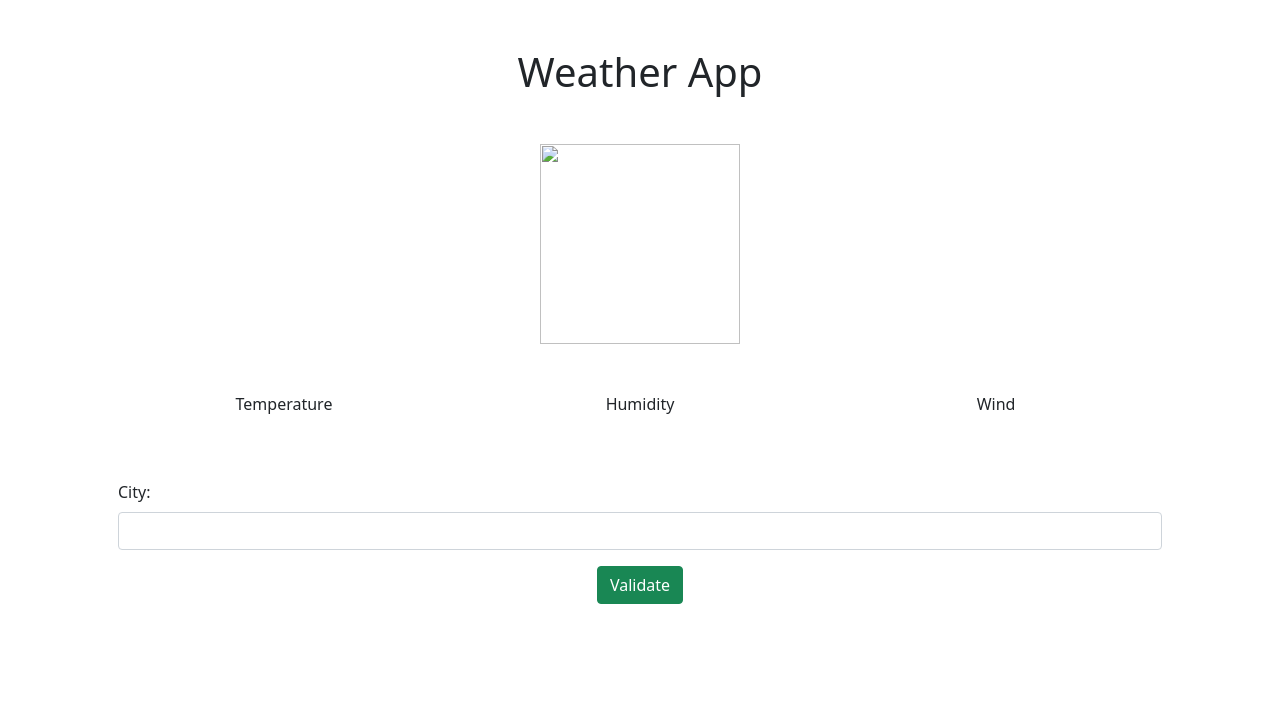
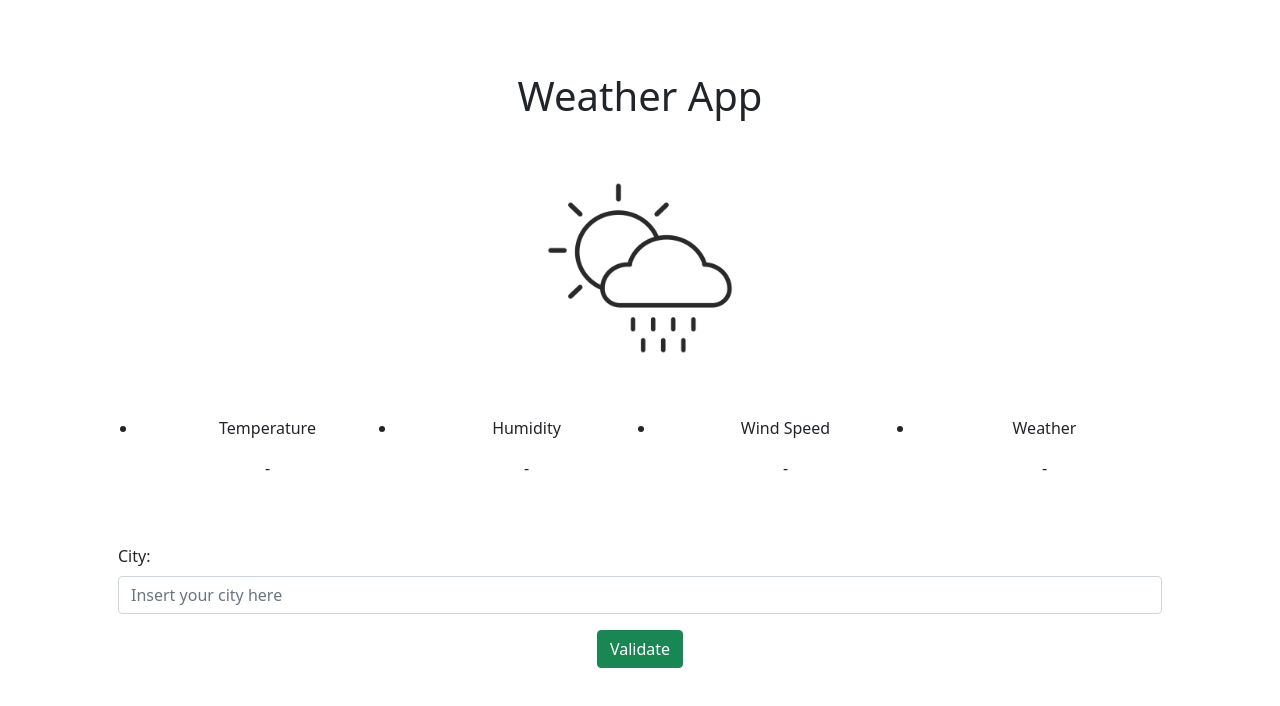
Before and after one commit to AymenBida/weather-app, a website built with webpack: page dist/index.html in a window 1280 px wide. Built offline with nearby package versions, Linux system fonts and the light colour scheme.

Commit message:
Add a default image and a Temperature unit switch

```diff
--- a/dist/index.html
+++ b/dist/index.html
@@ -8,31 +8,45 @@
   <title>Title</title>
   <link href="https://cdn.jsdelivr.net/npm/bootstrap@5.0.0-beta2/dist/css/bootstrap.min.css" rel="stylesheet"
     integrity="sha384-BmbxuPwQa2lc/FVzBcNJ7UAyJxM6wuqIj61tLrc4wSX0szH/Ev+nYRRuWlolflfl" crossorigin="anonymous">
-  <link rel="stylesheet" href="../src/css/styles.css">
 </head>
 
 <body>
-  <div class="container d-flex justify-content-center align-items-center p-5">
-    <div class="w-100 mx-auto">
+  <div class="container d-flex justify-content-center align-items-center px-5 py-4">
+    <div id="weather" class="w-100 mx-auto py-5 pb-0">
+      <div id="tempSwitch" class="d-flex justify-content-center align-items-center d-none">
+        <span class="mx-2">°F</span>
+        <label class="switch">
+          <input id="unitBox" type="checkbox" checked>
+          <span class="slider round"></span>
+        </label>
+        <span class="mx-2">°C</span>
+      </div>
+      <span id="cityShow"></span>
       <h1 class="text-center">Weather App</h1>
-      <img height=200 width=200 src="" alt="" class="d-block mx-auto my-5">
-      <ul class="row">
-        <li class="col-4 text-center">
+      <img id="image" height=200 width=200 src="../src/images/weather_image.png" alt="" class="d-block mx-auto my-5">
+      <ul class="row gy-3">
+        <li class="col-6 col-lg-3 text-center">
           <p>Temperature</p>
-          <p id="temp"></p>
+          <p id="temp">-</p>
         </li>
-        <li class="col-4 text-center">
+        <li class="col-6 col-lg-3 text-center">
           <p>Humidity</p>
-          <p id="humidity"></p>
+          <p id="humidity">-</p>
         </li>
-        <li class="col-4 text-center">
-          <p>Wind</p>
-          <p id="wind"></p>
+        <li class="col-6 col-lg-3 text-center">
+          <p>Wind Speed</p>
+          <p id="wind">-</p>
+        </li>
+        <li class="col-6 col-lg-3 text-center">
+          <p>Weather</p>
+          <p id="state">-</p>
         </li>
       </ul>
-      <div class="my-5" action="">
-        <label for="city" class="form-label">City:</label>
-        <input id="city" type="text" class="form-control">
+      <div class="my-5">
+        <div class="">
+          <label for="city" class="form-label">City:</label>
+          <input id="city" type="text" class="form-control" placeholder="Insert your city here">
+        </div>
         <button id="validate" class="btn btn-success my-3 d-block mx-auto">Validate</button>
       </div>
     </div>
```
Also changed, not shown: src/images/weather_image.png (added).
